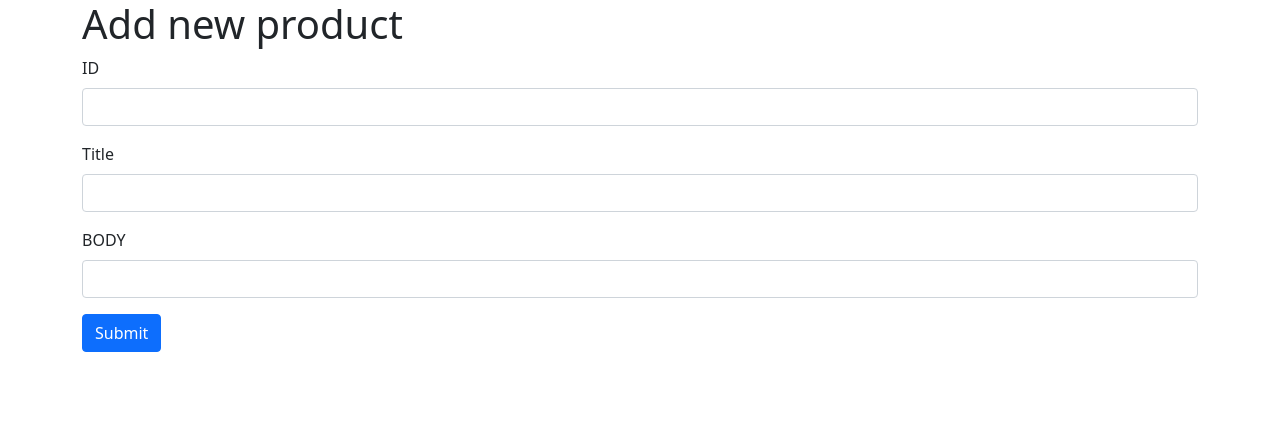
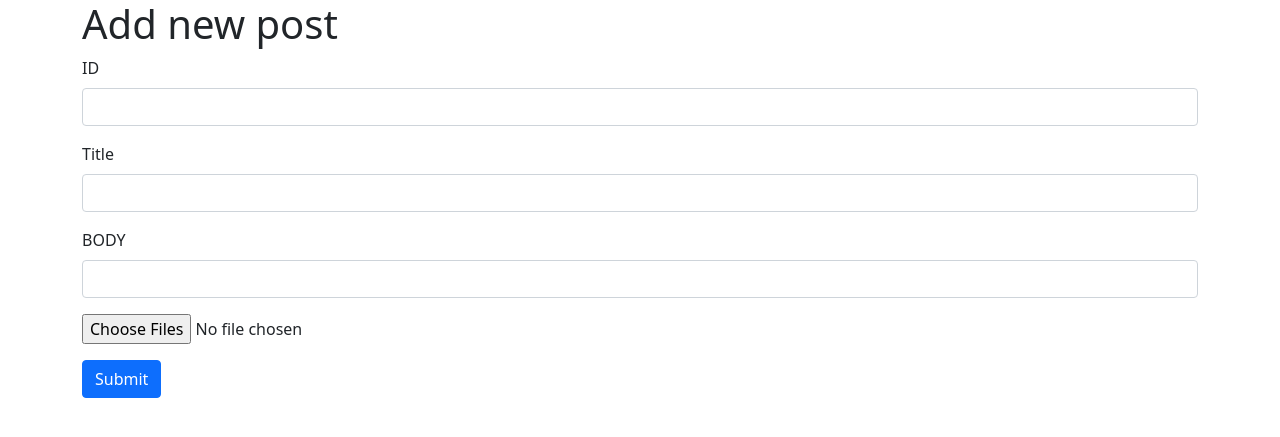
Before and after one commit to eman183/flask-, a Flask app: page /post/create in a window 1280 px wide. Shown: the top 437 px of the page. Run offline with Flask 3, Linux system fonts and the light colour scheme.

Commit message:
upload image

```diff
--- a/app.py
+++ b/app.py
@@ -1,13 +1,15 @@
 from flask import Flask
-from flask import request,redirect,url_for
+from flask import request,redirect,url_for,session
 from sqlalchemy import Column, ForeignKey, Integer, Unicode
 from flask_sqlalchemy import SQLAlchemy
 from sqlalchemy import String
-from flask import render_template, render_template_string, request
-# from sqlalchemy_imageattach.entity import Image, image_attachment
+from flask import render_template,request
+from werkzeug.utils import secure_filename
 app=Flask(__name__)
+ALLOWED_EXTENSIONS = {'txt', 'pdf', 'png', 'jpg', 'jpeg', 'gif'}
+app.config["SQLALCHEMY_DATABASE_URI"] = "sqlite:///project.db"
+app.config["SQLALCHEMY_TRACK_MODIFICATIONS"] = False
 
-app.config["SQLALCHEMY_DATABASE_URI"] = "sqlite:///project.db"
 db=SQLAlchemy(app)
 
 class Post(db.Model):
@@ -15,18 +17,10 @@ class Post(db.Model):
      id=db.Column(db.Integer,primary_key=True)
      title=db.Column(db.String)
      body=db.Column(db.Text)
+     image=db.Column(db.String)
+     data=db.Column(db.LargeBinary)
 
 
-#      image = image_attachment('PostPicture')
-
-# class PostPicture(db.Model):
-#     """User picture model."""
-
-#     user_id = db.Column(db.Integer, db.ForeignKey('Post.id'), primary_key=True)
-#     user = db.relationship('Post')
-#     __tablename__ = 'Post_picture'
-    #  image=
-# get all posts
 @app.route("/posts",endpoint="posts.get")
 def get_all_posts():
       posts=Post.query.all()
@@ -44,7 +38,7 @@ def show_post(id):
 
 # delete post
 @app.route("/post/<int:id>/delete", endpoint="post.delete")
-def delete_product(id):
+def delete_post(id):
     post= Post.query.get_or_404(id)
     db.session.delete(post)
     db.session.commit()
@@ -56,37 +50,43 @@ def delete_product(id):
 #create post
 
 @app.route("/post/create",endpoint="post.create" ,methods = ["GET", "POST"])
-def create_product():
+def create_post():
     if request.method=="POST":
         print(request.form)
         post_id= request.form["id"]
         post_title= request.form["title"]
         post_body = request.form["body"]
-        post = Post(title=post_title, body= post_body,id=post_id)
+        file= request.files['file']
+        post = Post(title=post_title,image=file.filename,body= post_body,id=post_id)
         db.session.add(post)
         db.session.commit()
 
         return redirect(url_for('posts.get'))
 
-    ## request method GET ?
     return render_template("posts/create.html")
 
 @app.route("/post/<int:id>/update",endpoint="post.update" ,methods = ["GET", "POST"])
-def update_product(id):
-    if request.method=="POST":
-        post= Post.query.get_or_404(id)
-        print(post)
+def update_post(id):
+     post= Post.query.filter_by(id=id).first()
+     if request.method=="POST":
+     #    post= Post.query.get_or_404(id)
      #    Post.id= request.form["id"]
-        Post.title= request.form["title"]
-        Post.body = request.form["body"]
-        post = Post( title= Post.title,body=Post.body)
+
+       if post:
+        db.session.delete(post)
+        db.session.commit()
+        title= request.form["title"]
+        body = request.form["body"]
+        image = request.form["file"]
+
+        post = Post(id=id,title= title,image=image,body=body)
         db.session.add(post)
         db.session.commit()
 
         return redirect(url_for('posts.get'))
 
-    ## request method GET ?
-    return render_template("posts/update.html",)
+
+     return render_template("posts/update.html",post=post)
 
 if __name__=='__main__':
      app.run(debug=True)
--- a/templates/base.html
+++ b/templates/base.html
@@ -3,8 +3,8 @@
 <head>
     <meta charset="UTF-8">
     <title>{% block title %} {% endblock %}</title>
-        <link href="https://cdn.jsdelivr.net/npm/bootstrap@5.1.3/dist/css/bootstrap.min.css" rel="stylesheet" integrity="sha384-1BmE4kWBq78iYhFldvKuhfTAU6auU8tT94WrHftjDbrCEXSU1oBoqyl2QvZ6jIW3" crossorigin="anonymous">
-<!--        <link rel="stylesheet" href="{{url_for('static', filename='css/style.css')}}">-->
+    <link href="https://cdn.jsdelivr.net/npm/bootstrap@5.0.2/dist/css/bootstrap.min.css" rel="stylesheet" integrity="sha384-EVSTQN3/azprG1Anm3QDgpJLIm9Nao0Yz1ztcQTwFspd3yD65VohhpuuCOmLASjC" crossorigin="anonymous">
+    <!--        <link rel="stylesheet" href="{{url_for('static', filename='css/style.css')}}">-->
 </head>
 <body>
     <div class="container">
--- a/templates/posts/create.html
+++ b/templates/posts/create.html
@@ -3,9 +3,9 @@
 
 
 {% block content %}
-    <h1> Add new product  </h1>
+    <h1> Add new post </h1>
 
-    <form method="post">
+    <form method="post" enctype="multipart/form-data">
     <div class="mb-3">
             <label for="exampleInputEmail1" class="form-label">ID</label>
             <input type="number" name="id" class="form-control" id="exampleInputEmail1" aria-describedby="emailHelp">
@@ -20,6 +20,11 @@
     <label for="exampleInputPassword1" class="form-label">BODY</label>
     <input type="text"  name='body' class="form-control" id="exampleInputPassword1">
   </div>
+  <div class="mb-3">
+
+    <input type="file" name="file" multiple>
+  </div>
+
 
   <button type="submit" class="btn btn-primary">Submit</button>
 </form>
--- a/templates/posts/post.html
+++ b/templates/posts/post.html
@@ -20,6 +20,7 @@
         <th>Body</th>
         <th>Show</th>
         <th> Delete</th>
+        <th>image</th>
 
     </tr>
 {% for post in posts %}
@@ -27,6 +28,11 @@
     <td>{{post['id']}}</td>
     <td>{{post['title']}}</td>
     <td>{{post['body']}}</td>
+    <td>{{post['image']}}</td>
+    <td><mg src="{{post.image}}" class="card-img-top" ></td>
+
+
+    </td>
     <td><a href="{{url_for('post.show',id=post.id)}}" class="btn btn-info">show</a></td>
     <td><a href="{{url_for('post.delete',id=post.id)}}" class="btn btn-danger">Delete</a></td>
     <td><a href="{{url_for('post.update',id=post.id)}}" class="btn btn-secondary">Update</a></td>
--- a/templates/posts/show.html
+++ b/templates/posts/show.html
@@ -4,7 +4,7 @@
 {% block content %}
     <h1> Post Info: {{post.title}} </h1>
     <div class="card" style="width: 18rem;">
-      <!-- <img src="..." class="card-img-top" alt="..."> -->
+      <img src="{{post.image}}" class="card-img-top" >
       <div class="card-body">
         <p class="card-text">Body :{{post.body}}</p>
       </div>
```
Also changed, not shown: templates/posts/update.html (+7 -8 lines), instance/project.db.
